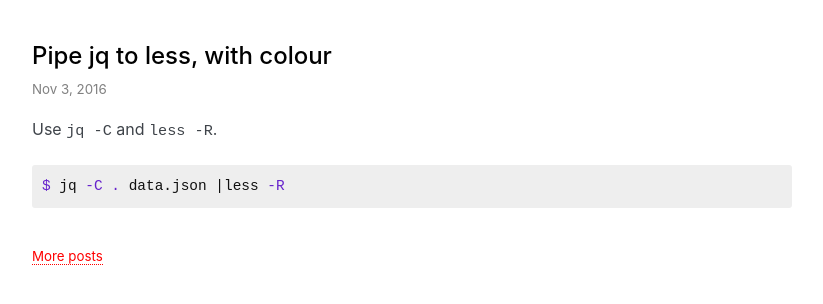
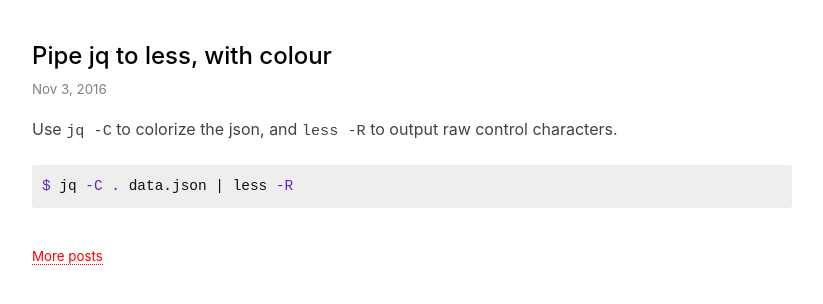
Before and after one commit to explodinglabs/explodinglabs.github.io, a Jekyll site: the page built from _posts/2016-11-03-pipe-jq-to-less.markdown, in a window 1280 px wide. Shown: the top 304 px of the page, without its empty margins (228-1051 px from the left). Built offline with Jekyll 4.4.1, drawn with Linux system fonts in a browser that asks for light colours; some web fonts are replaced.

Commit message:
Adjust pipe jq to less with colour

````diff
--- a/_posts/2016-11-03-pipe-jq-to-less.markdown
+++ b/_posts/2016-11-03-pipe-jq-to-less.markdown
@@ -3,9 +3,9 @@ layout: post
 title: "Pipe jq to less, with colour"
 permalink: /pipe-jq-to-less
 ---
-
-Use `jq -C` and `less -R`.
+Use `jq -C` to colorize the json, and `less -R` to output raw control
+characters.
 
 ```sh
-$ jq -C . data.json |less -R
+$ jq -C . data.json | less -R
 ```
````
